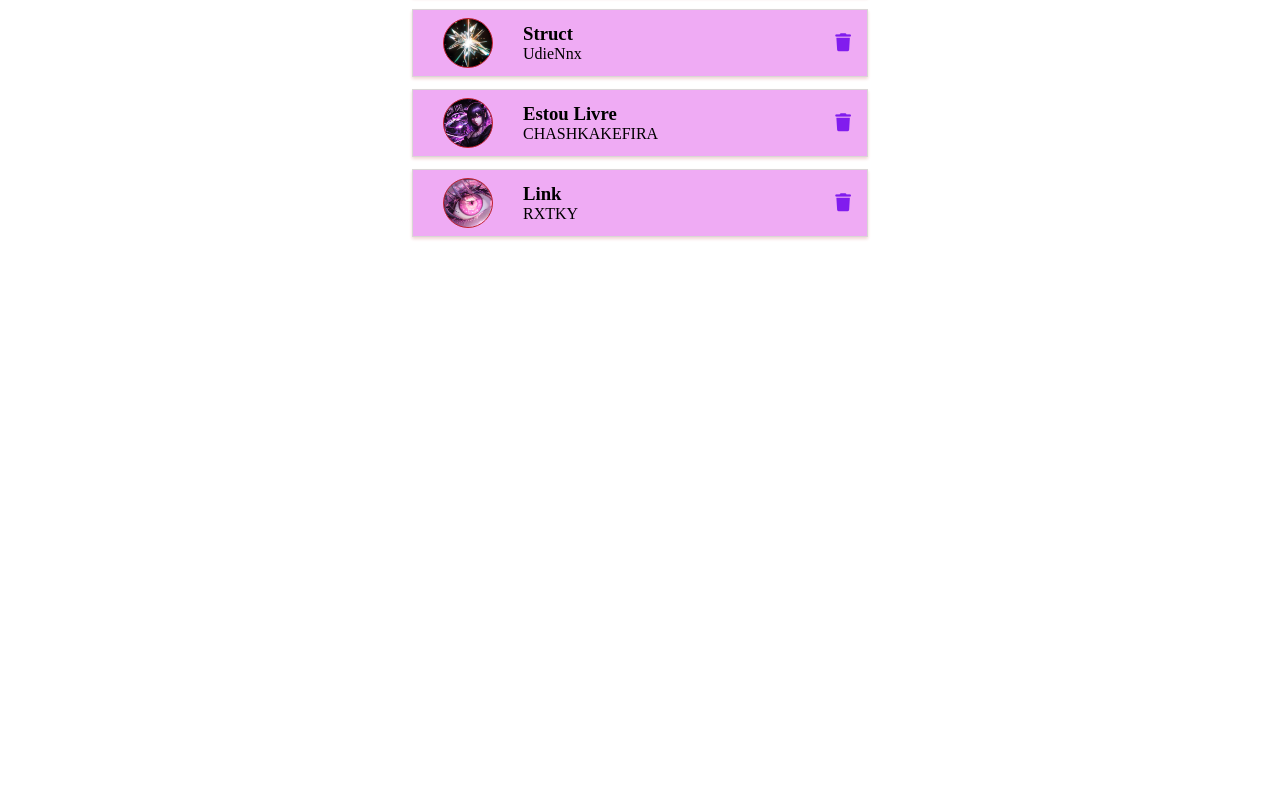
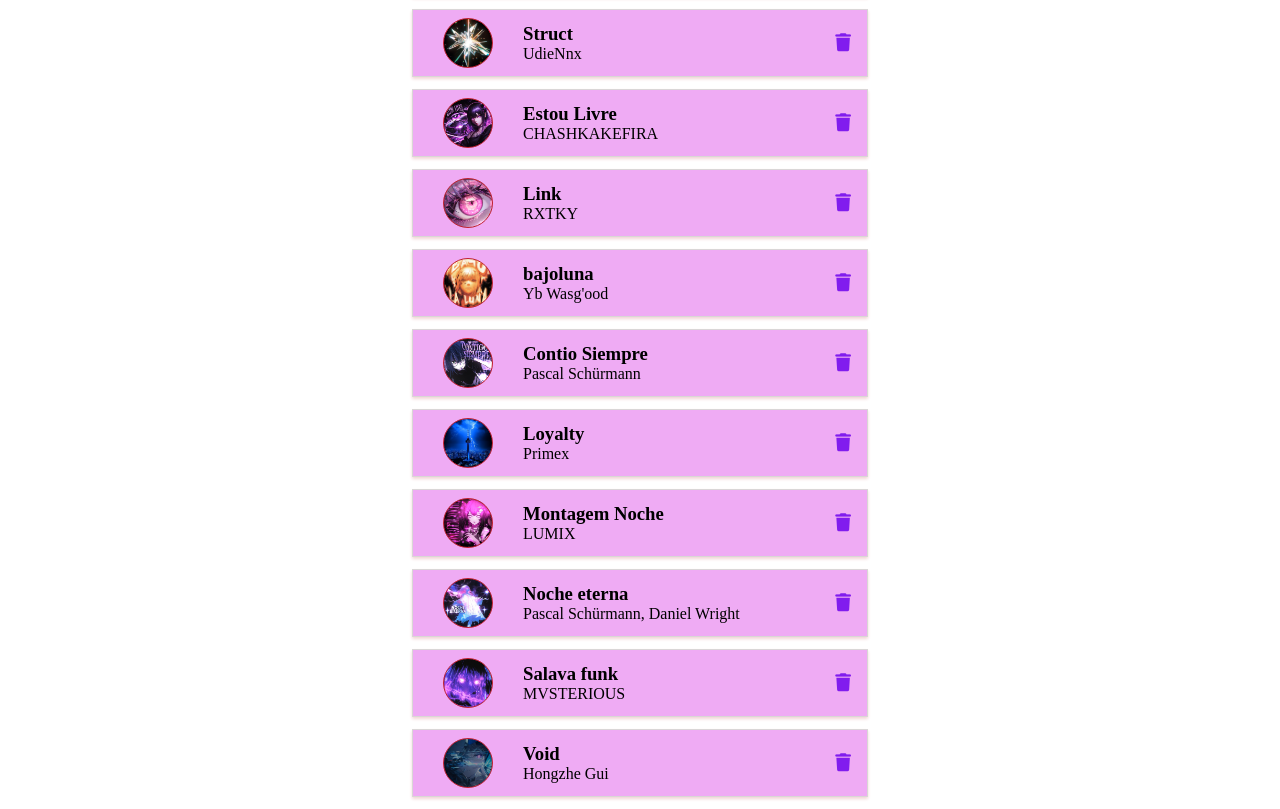
Before and after one commit to HieuTran1806/My_MusicPlayer, a plain HTML site: page index.html in a window 1280 px wide. Shown: the part 631-1440 px from the top of the page. Before the commit the page ends 880 px from the top, so only its background shows below. Drawn offline with Linux system fonts and the light colour scheme.

Commit message:
update musics

```diff
--- a/assets/js/music.js
+++ b/assets/js/music.js
@@ -57,6 +57,48 @@ const app = {
                   singer: 'RXTKY',
                   path: './assets/music/LINK! (feat. RXTKY) - Codet.mp3',
                   image: './assets/image/link.png'
+            },
+            {
+                  name: 'bajoluna',
+                  singer: 'Yb Wasg\'ood',
+                  path: './assets/music/Yb Wasg\'ood, TheFloudy - BAJO LA LUNA - void.mp3',
+                  image: './assets/image/bajoluna.png'
+            },
+            {
+                  name: 'Contio Siempre',
+                  singer: 'Pascal Schürmann',
+                  path: '../assets/music/Contigo Siempre - Flame Runner.mp3',
+                  image: './assets/image/contiosiempre.png'
+            },
+            {
+                  name: 'Loyalty',
+                  singer: 'Primex',
+                  path: './assets/music/LOYALTY (Sped Up) - Primex.mp3',
+                  image: './assets/image/loyalty.png'
+            },
+            {
+                  name: 'Montagem Noche',
+                  singer: 'LUMIX',
+                  path: './assets/music/MONTAGEM NOCHE - LUMIX.mp3',
+                  image: './assets/image/montagemnoche.png'
+            },
+            {
+                  name: 'Noche eterna',
+                  singer: 'Pascal Schürmann, Daniel Wright',
+                  path: './assets/music/Noche Eterna - Flame Runner.mp3',
+                  image: './assets/image/nocheeterna.png'
+            },
+            {
+                  name: 'Salava funk',
+                  singer: 'MVSTERIOUS',
+                  path: './assets/music/SLAVA FUNK! - MVSTERIOUS.mp3',
+                  image: './assets/image/salavafunk.png'
+            },
+            {
+                  name: 'Void',
+                  singer: 'Hongzhe Gui',
+                  path: './assets/music/Void.mp3',
+                  image: './assets/image/void.png'
             },
       ],
       setConfig: function(key, value){
--- a/index.html
+++ b/index.html
@@ -10,6 +10,9 @@
 <body>
     <div id="background">
         <img src="./assets/image/luar.png" alt="">
+        <!-- data music - img -->
+        <img src="./assets/music/Void.mp3" alt="">
+        <img src="./assets/image/void.png" alt="">
     </div>
 
     <div class="player">
```
Also changed, not shown: assets/image/bajoluna.png (added), assets/image/contiosiempre.png (added), assets/image/loyalty.png (added), assets/image/montagemnoche.png (added), assets/image/nocheeterna.png (added), assets/image/salavafunk.png (added), assets/image/void.png (added), 7 other files.
